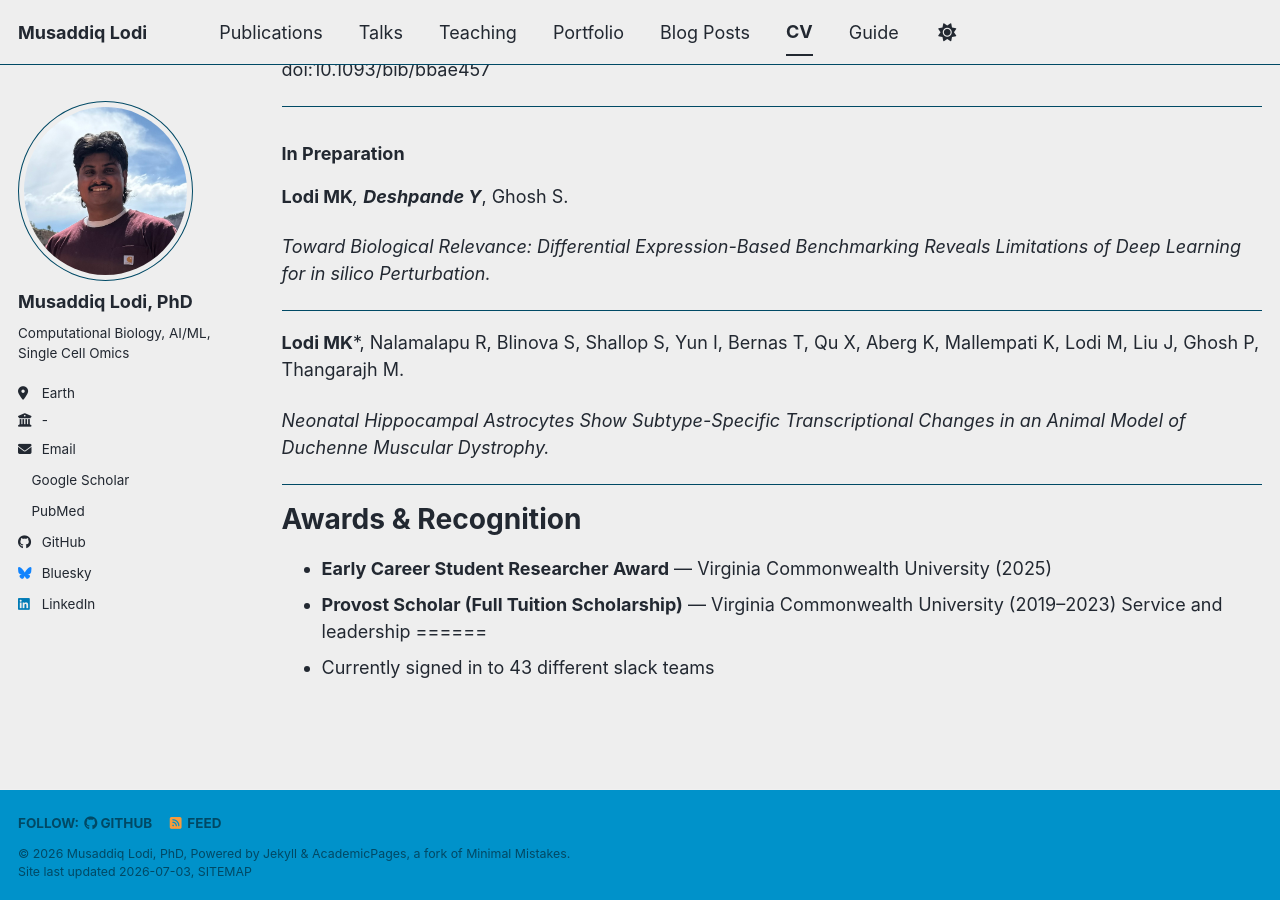
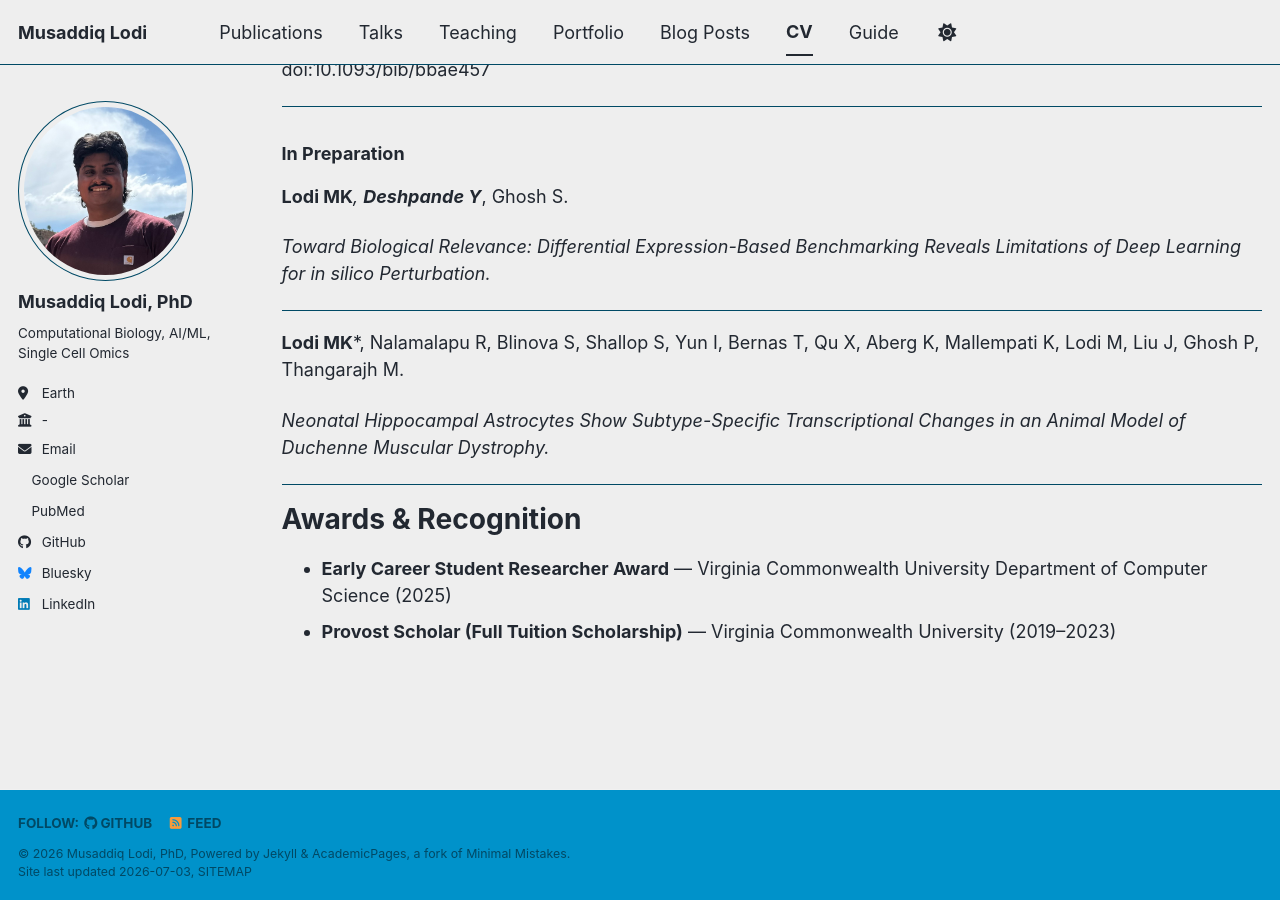
Before and after one commit to musaddiq-k-lodi/musaddiq-k-lodi.github.io, a Jekyll site: the page built from _pages/cv.md, in a window 1280 px wide and 900 px high, scrolled down 4493 px. Built offline with Jekyll 4.4.1, drawn with Linux system fonts in a browser that asks for light colours; a style sheet for code colours, icons or effects is not loaded.

Commit message:
Update cv.md

```diff
--- a/_pages/cv.md
+++ b/_pages/cv.md
@@ -180,8 +180,5 @@ doi:10.1093/bib/bbae457
 
 # Awards & Recognition
 
-- **Early Career Student Researcher Award** — Virginia Commonwealth University (2025)
+- **Early Career Student Researcher Award** — Virginia Commonwealth University Department of Computer Science (2025)
 - **Provost Scholar (Full Tuition Scholarship)** — Virginia Commonwealth University (2019–2023)
-Service and leadership
-======
-* Currently signed in to 43 different slack teams
```
